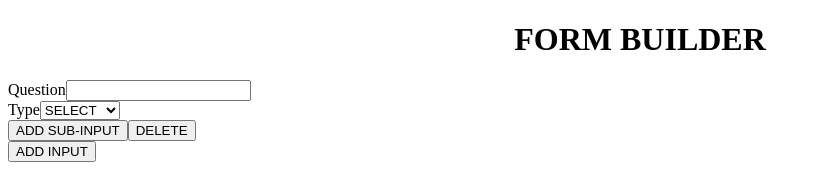
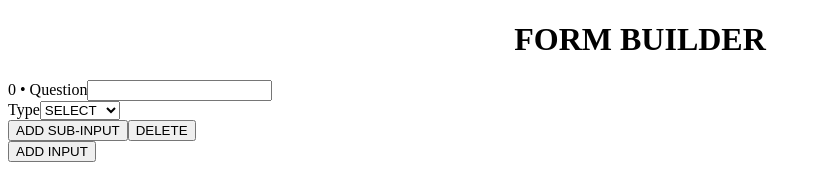
Before and after one commit to allenanle/FormBuilder, a React app: page / in a window 1280 px wide. Both pictures are taken after a click on the button "ADD INPUT". Shown: the top 171 px of the page, without its empty margins (0-821 px from the left). Built offline with nearby package versions, Linux system fonts and the light colour scheme; the HTML template or start-up script is replaced by a standard one.

Commit message:
Create container for InputList & make it a presentational component

```diff
--- a/src/components/Input.js
+++ b/src/components/Input.js
@@ -1,6 +1,6 @@
 import React from 'react'
 
-import InputList from '../containers/InputList'
+import InputList from './InputList'
 
 
 class Input extends React.Component {
@@ -60,7 +60,7 @@ class Input extends React.Component {
           {/* QUESTION */}
           <div>
             <label>
-              Question
+              {this.props.id} • Question
               <input
                 type="text"
                 onBlur={ (e) => this.onInputChange(
--- a/src/containers/InputList.js
+++ b/src/components/InputList.js
@@ -1,15 +1,9 @@
 import React from 'react'
-import { connect } from 'react-redux'
 
-import {
-  addInput,
-  deleteInput,
-  updateField
-} from '../actions/inputs'
-import Input from '../components/Input'
+import Input from './Input'
 
 
-let InputList = (props) => (
+const InputList = (props) => (
   !props.isSubInputList ?
   // MAIN INPUT LIST
   <div>
@@ -45,22 +39,4 @@ let InputList = (props) => (
   </div>
 )
 
-const mapStateToProps = (state, ownProps) => (
-  ownProps.isSubInputList ?
-  {
-    ...ownProps
-  } : {
-    inputs: state.inputs,
-    isSubInputList: false
-  }
-)
-
-const mapDispatchToProps = {
-  addInput,
-  deleteInput,
-  updateField
-}
-
-InputList = connect(mapStateToProps, mapDispatchToProps)(InputList)
-
 export default InputList
--- a/src/containers/App.js
+++ b/src/containers/App.js
@@ -2,17 +2,17 @@ import React from 'react'
 import { connect } from 'react-redux'
 
 import { addInput } from '../actions/inputs'
-import InputList from './InputList'
+import InputListContainer from './InputListContainer'
 import AddInput from '../components/AddInput'
 
 
-let App = ({ inputs, addInput }) => (
+let App = ({ addInput }) => (
   <div>
     <h1 style={{ textAlign: 'center' }}>
       FORM BUILDER
     </h1>
 
-    <InputList />
+    <InputListContainer />
     <AddInput addInput={ addInput } />
   </div>
 )
--- /dev/null
+++ b/src/containers/InputListContainer.js
@@ -0,0 +1,29 @@
+import { connect } from 'react-redux'
+
+import {
+  addInput,
+  deleteInput,
+  updateField
+} from '../actions/inputs'
+import InputList from '../components/InputList'
+
+
+const mapStateToProps = (state, ownProps) => (
+  ownProps.isSubInputList ?
+  {
+    ...ownProps
+  } : {
+    inputs: state.inputs,
+    isSubInputList: false
+  }
+)
+
+const mapDispatchToProps = {
+  addInput,
+  deleteInput,
+  updateField
+}
+
+const InputListContainer = connect(mapStateToProps, mapDispatchToProps)(InputList)
+
+export default InputListContainer
```
